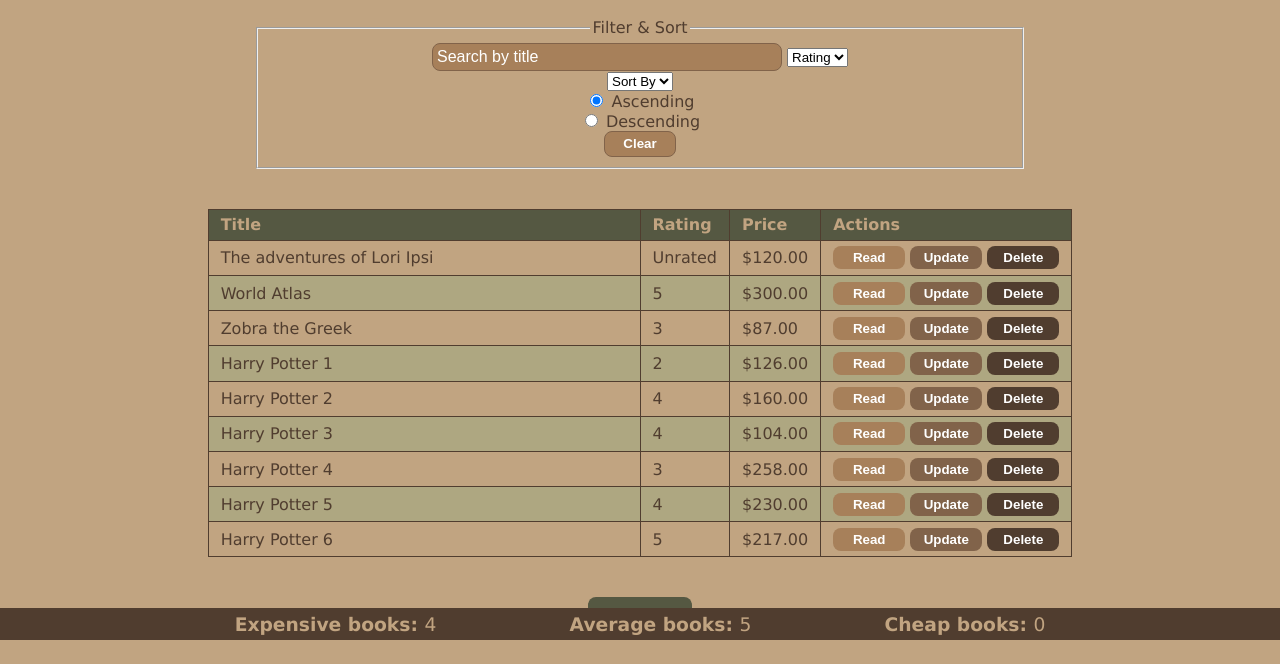
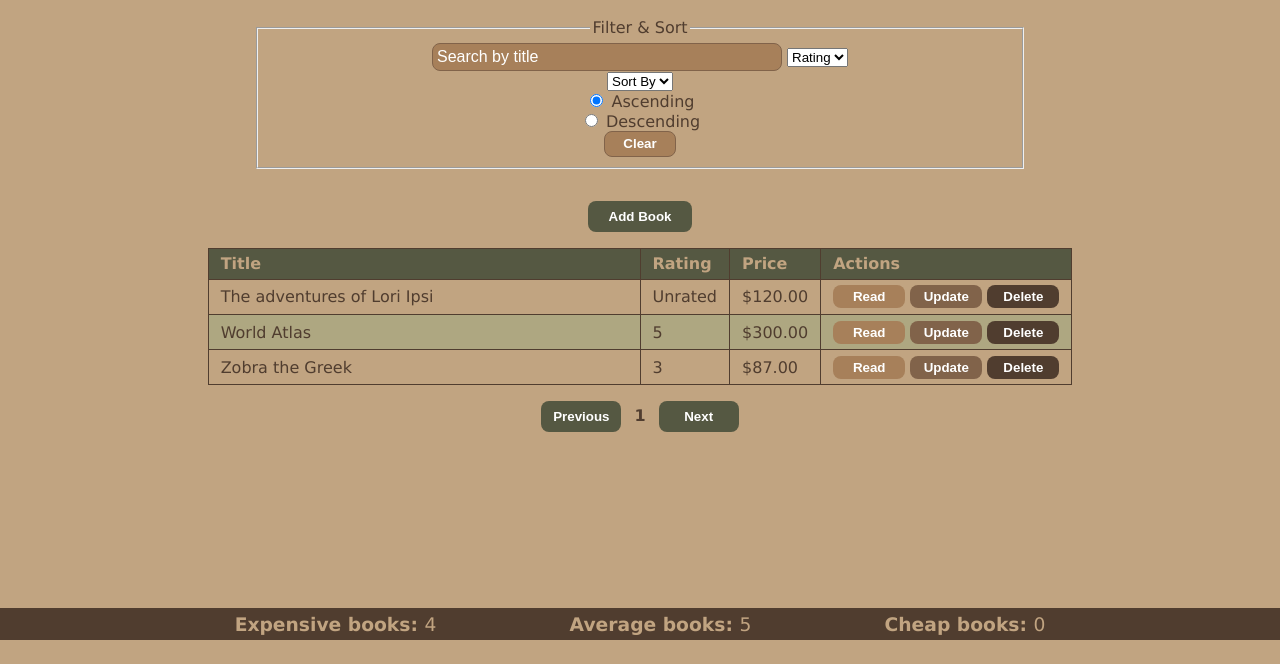
Before and after one commit to 5nufkin/Book-Shop-Proj, a plain HTML site: page index.html in a window 1280 px wide. Both pictures are taken after a click on the button "Clear". Shown: the part 160-824 px from the top of the page. Drawn offline with Linux system fonts and the light colour scheme.

Commit message:
Add page navigation

```diff
--- a/css/style.css
+++ b/css/style.css
@@ -21,6 +21,9 @@ body {
   margin: 0;
 }
 
+.main-container{
+  padding-block-end: 4rem;
+}
 
 .main-header {
   font-size: 4rem;
@@ -37,6 +40,7 @@ body {
 .book-filter fieldset {
   width: 60%;
   margin: auto;
+  margin-block-end: 2rem;
   min-width: 500px;
 }
 
@@ -73,7 +77,7 @@ input[name="book-filter"]::placeholder{
 
 .book-table {
   border-collapse: collapse;
-  margin: 2.5rem auto;
+  margin: 1rem auto;
 }
 
 .book-table thead th:first-child {
@@ -130,12 +134,26 @@ tr:nth-child(even) {
   background-color: var(--light-green);
 }
 
-.btn-add-book {
+.btn-add-book,
+.btn-page {
   background-color: var(--dark-green);
-  width: 6.5rem;
   padding: .5rem;
   color: #fff;
-  margin-bottom: 2rem;
+}
+
+.btn-add-book{
+  width: 6.5rem;
+}
+
+.btn-page{
+  width: 5rem;
+}
+
+.current-page{
+  display: inline-block;
+  margin-inline: .5rem;
+  color: var(--darker-brown);
+  font-weight: bold;
 }
 
 .modal {
--- a/index.html
+++ b/index.html
@@ -9,6 +9,7 @@
 </head>
 
 <body onload="onInit()">
+  <div class="main-container">
     <div class="headers">
       <h1 class="main-header">By The Book</h1>
       <h2 class="sub-header">Town book shop.</h2>
@@ -21,7 +22,7 @@
         <div class="filter-by">
           <input type="text" name="book-filter" oninput="onFilterByTitle(this.value)" placeholder="Search by title">
           <select class="min-rating" onchange="onFilterByRating(this.value)">
-          <option value="">Rating</option>
+            <option value="0">Rating</option>
             <option value="1">1+</option>
             <option value="2">2+</option>
             <option value="3">3+</option>
@@ -51,11 +52,13 @@
           <button class="btn btn-clear" onclick="onClearFilter()">Clear</button>
         </div>
 
-      <div class="sort-by">
-
-      </div>
       </fieldset>
     </section>
+
+    <section class="book-add">
+      <button class="btn btn-add-book" onclick="onAddBook()">Add Book</button>
+    </section>
+
 
     <table class="book-table">
       <thead>
@@ -69,9 +72,13 @@
       <tbody></tbody>
     </table>
 
-  <section class="book-add">
-    <button class="btn btn-add-book" onclick="onAddBook()">Add Book</button>
+    <section class="page-btns">
+      <button onclick="onPrevPage()" class="btn btn-page">Previous</button>
+      <span class="current-page"></span>
+      <button onclick="onNextPage()" class="btn btn-page">Next</button>
     </section>
+
+  </div>
 
   <footer>
     <div class="stats-container">
--- a/js/book.controller.js
+++ b/js/book.controller.js
@@ -2,13 +2,15 @@
 
 const gQueryOptions = {
   filterBy: { txt: '', minRating: 0 },
-  sortBy: {}
+  sortBy: {},
+  page: { idx: 0, size: 3 }
 }
 
 function onInit() {
   readQueryParams()
   renderQueryParams()
   renderBooks()
+  renderCurrPage()
 }
 
 function renderBooks() {
@@ -92,12 +94,14 @@ function renderStats() {
 
 function onFilterByTitle(titleTxt) {
   gQueryOptions.filterBy.txt = titleTxt
+  gQueryOptions.page.idx = 0
   renderBooks()
   setQueryParams()
 }
 
 function onFilterByRating(minRating) {
   gQueryOptions.filterBy.minRating = minRating
+  gQueryOptions.page.idx = 0
   renderBooks()
   setQueryParams()
 }
@@ -107,9 +111,13 @@ function onClearFilter() {
 
   const elInput = document.querySelector('input[name="book-filter"]')
   const elRating = document.querySelector('.book-filter .min-rating')
+  const elSortBy = document.querySelector('.sort-by select')
 
   elInput.value = ''
-  elRating.value = ''
+  elRating.value = 0
+  elSortBy.value = ''
+
+  gQueryOptions.page.idx = 0
   setQueryParams()
   renderBooks()
 }
@@ -123,8 +131,28 @@ function onSetSortBy() {
 
   gQueryOptions.sortBy = { [sortField]: sortDir }
 
+  gQueryOptions.page.idx = 0
   renderBooks()
   setQueryParams()
+}
+
+//Naviagte Pages
+
+function onNextPage() {
+  gQueryOptions.page.idx++
+  renderCurrPage()
+  renderBooks()
+}
+
+function onPrevPage() {
+  gQueryOptions.page.idx--
+  renderCurrPage()
+  renderBooks()
+}
+
+function renderCurrPage() {
+  const elCurrPage = document.querySelector('.current-page')
+  elCurrPage.innerText = `${gQueryOptions.page.idx+1}`
 }
 
 //Modals
@@ -159,7 +187,7 @@ function readQueryParams() {
   const queryParams = new URLSearchParams(window.location.search)
   gQueryOptions.filterBy = {
     txt: queryParams.get('title') || '',
-    minRating: queryParams.get('minRating') || '' //todo - check for the other || to see if it should be 0 or "" like the option value
+    minRating: queryParams.get('minRating') || 0
   }
 }
 
--- a/js/services/book.service.js
+++ b/js/services/book.service.js
@@ -15,6 +15,9 @@ function getBooks(options) {
   var books = _filterBooks(filterBy)
 
   books = _sortBooks(books, sortBy)
+
+  const startIdx = page.idx * page.size
+  books = books.slice(startIdx, startIdx + page.size)
 
   return books
 }
```
Lines whose indentation alone changed are shown as unchanged.
